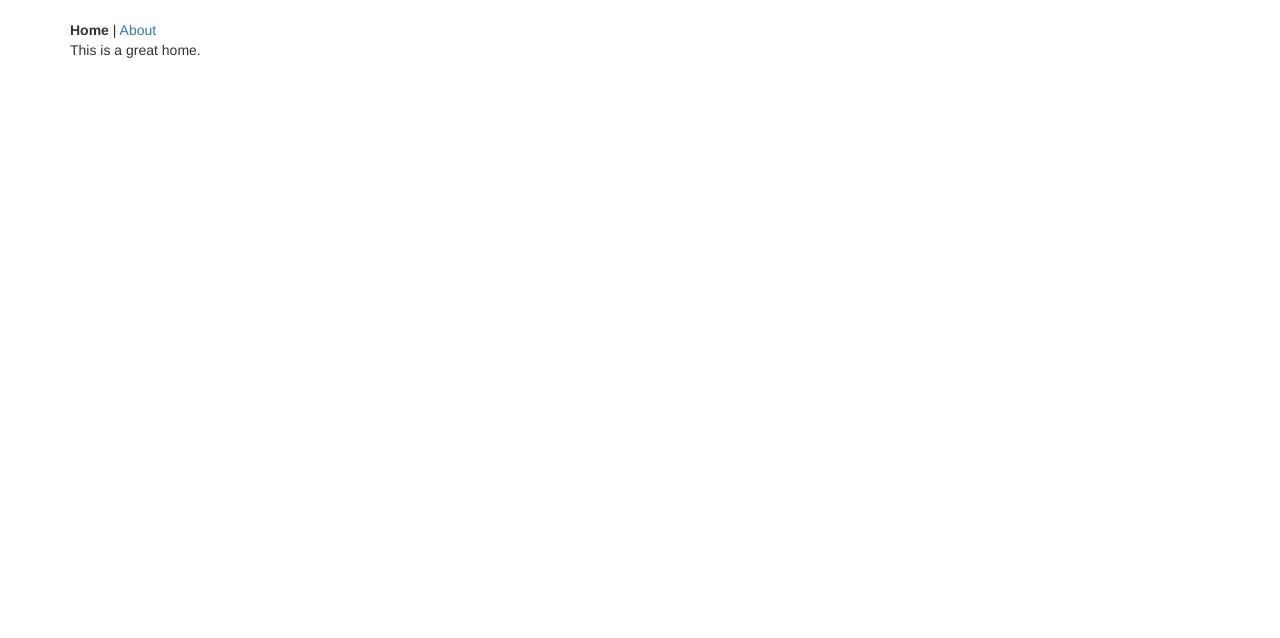
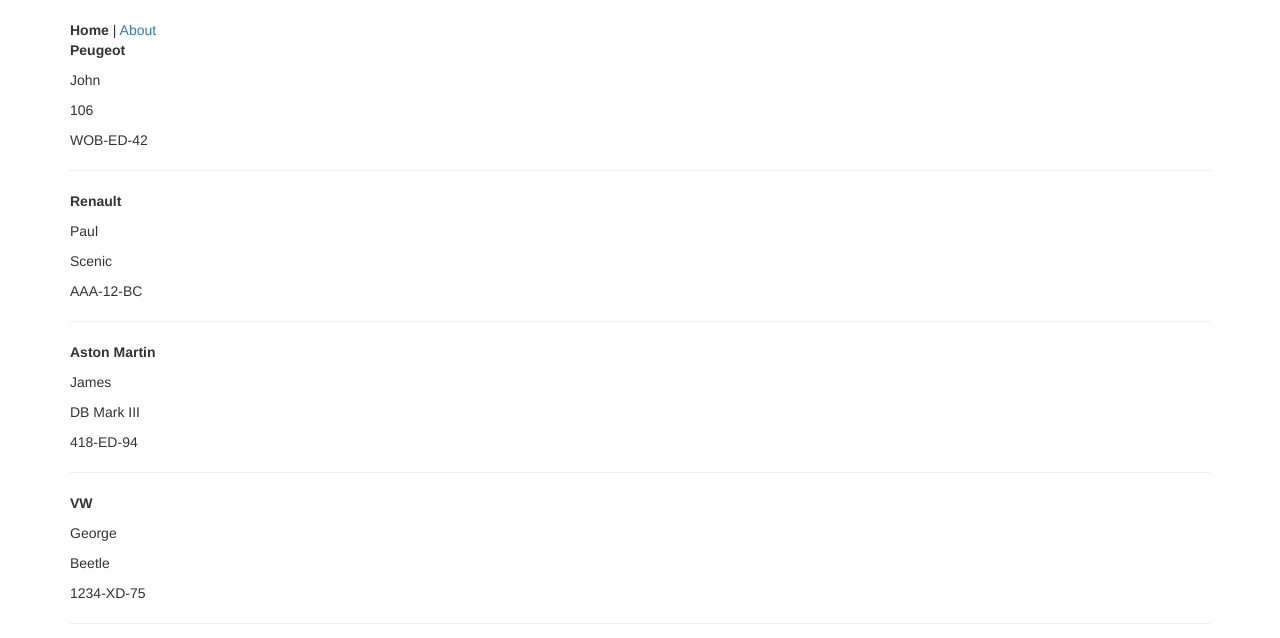
Before and after one commit to juliends/react-garage-redux, a React app: page / in a window 1280 px wide. Shown: the top 638 px of the page. Built offline with nearby package versions, Linux system fonts and the light colour scheme.

Commit message:
cars list

```diff
--- /dev/null
+++ b/src/components/car.jsx
@@ -0,0 +1,15 @@
+import React from 'react';
+
+const Car = ({ car: { brand, owner, model, plate } }) => {
+  return (
+    <div className="">
+      <p><strong>{brand}</strong></p>
+      <p>{owner}</p>
+      <p>{model}</p>
+      <p>{plate}</p>
+      <hr />
+    </div>
+  );
+};
+
+export default Car;
--- a/src/components/home.jsx
+++ b/src/components/home.jsx
@@ -1,5 +1,6 @@
 import React from 'react';
 import { Link } from 'react-router-dom';
+import CarsList from '../containers/cars_index';
 
 const Home = () => {
   return (
@@ -8,7 +9,7 @@
         <strong>Home</strong> | <Link to="about">About</Link>
       </div>
       <div>
-        This is a great home.
+        <CarsList />
       </div>
     </div>
   );
--- /dev/null
+++ b/src/containers/cars_index.jsx
@@ -0,0 +1,35 @@
+import React, { Component } from 'react';
+
+// Redux config
+import { connect } from 'react-redux';
+import { bindActionCreators } from 'redux';
+import { fetchCars } from '../actions';
+
+// Components
+import Car from '../components/car';
+
+class CarsIndex extends Component {
+  render() {
+    const cars = this.props.cars;
+    return (
+      <div className="">
+        {cars.map(car => <Car key={car.plate} car={car} />)}
+      </div>
+    );
+  }
+}
+
+function mapStateToProps(state) {
+  return {
+    cars: state.cars,
+  };
+}
+
+function mapDispatchToProps(dispatch) {
+  return bindActionCreators(
+    { fetchCars },
+    dispatch
+  );
+}
+
+export default connect(mapStateToProps, mapDispatchToProps)(CarsIndex);
--- a/src/index.jsx
+++ b/src/index.jsx
@@ -9,10 +9,11 @@
 
 import Home from './components/home';
 import About from './components/about';
+
+// Reducers
+import carsReducer from './reducers/cars_reducer';
 import '../assets/stylesheets/application.scss';
 
-// State and reducers
-import carsReducer from './reducers/cars_reducer';
 const initialState = {
   cars: [
     { id: 1, brand: 'Peugeot', model: '106', owner: 'John', plate: 'WOB-ED-42' },
```
